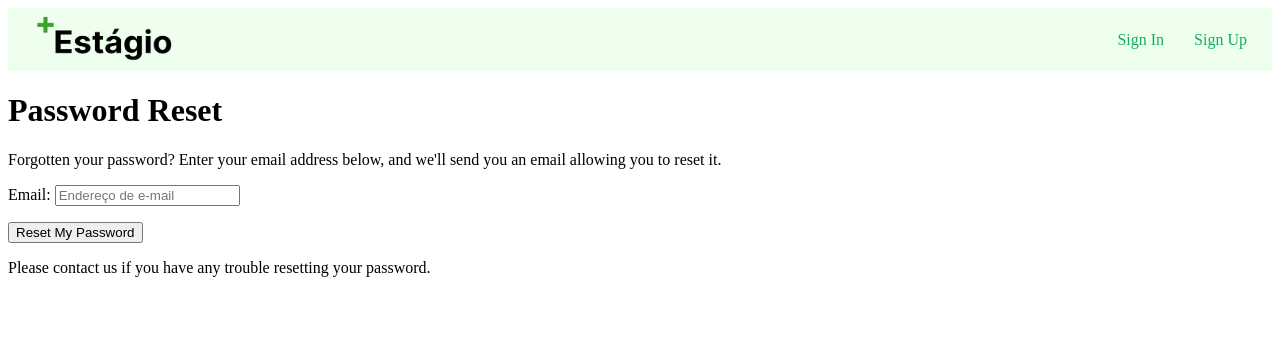
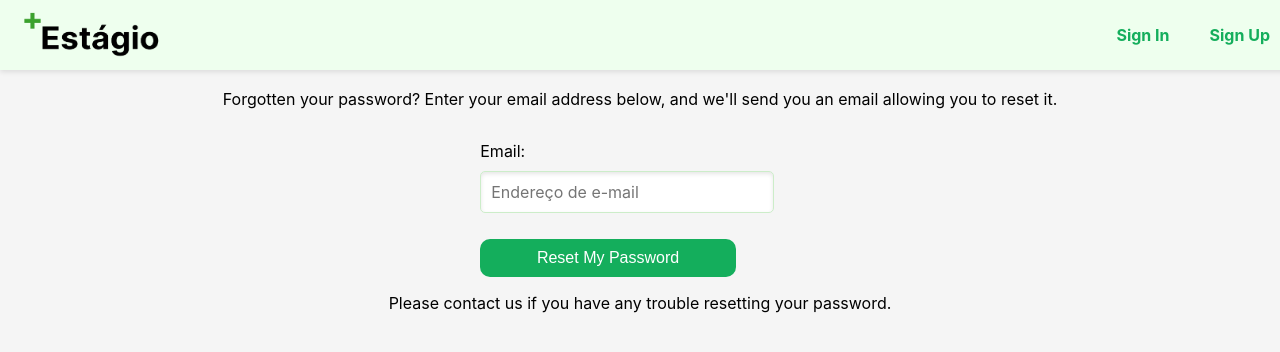
Before and after one commit to JefteFontes/estagio-plus-ProExt, a Django app: page /password/reset/ in a window 1280 px wide. Shown: the top 352 px of the page. Run offline with Django 5.2, Linux system fonts and the light colour scheme.

Commit message:
Ajustando css

```diff
--- a/dashboard/views.py
+++ b/dashboard/views.py
@@ -1,4 +1,5 @@
 from django.shortcuts import render
+
 
 # Create your views here.
 def get_vagas():
@@ -10,6 +11,8 @@
         {'nome': 'Nome do Estágio 5', 'empresa': 'Empresa 5', 'data': '15/01/2050', 'status': 'Pendente'},
     ]
     return vagas
+
+
 def dashboard_instituicao(request):
     # Lógica para exibir dados do dashboard da instituição
     estagios = get_vagas()
--- a/static/base/css/style.css
+++ b/static/base/css/style.css
@@ -0,0 +1,163 @@
+/* Ajuste do conteúdo principal */
+body {
+    font-family: 'Inter', sans-serif;
+    margin: 0;
+    padding: 0;
+    display: flex;
+    flex-direction: column; /* Garante que o header esteja na parte superior */
+    align-items: center;
+    background-color: rgb(245, 245, 245);
+}
+
+/* Adiciona margem ao conteúdo para não sobrepor o header */
+.container {
+    margin-top: 80px; /* Espaço suficiente para compensar a altura do header */
+    width: 100%;
+    max-width: 600px;
+    display: flex;
+    justify-content: center;
+    align-items: center;
+    flex-direction: column;
+    padding: 20px;
+}
+
+/* Estilo para conteúdo */
+.content {
+    width: 100%;
+    max-width: 500px; /* Define um limite claro para o conteúdo */
+    height: auto;
+    display: flex;
+    flex-direction: column;
+    justify-content: center;
+    align-items: center;
+    padding: 30px;
+    background-color: rgb(238, 255, 238);
+    border: 3px solid rgb(204, 237, 201);
+    border-radius: 20px;
+    box-shadow: 0 4px 10px rgb(227, 236, 227);
+    text-align: center; /* Centraliza textos automaticamente */
+}
+
+/* Inputs */
+input[type="text"],
+input[type="email"],
+input[type="password"] {
+    width: 85%;
+    padding: 10px;
+    margin: 10px 0;
+    border: 1px solid rgb(204, 237, 201);
+    border-radius: 5px;
+    box-shadow: inset 0 2px 4px rgba(0, 0, 0, 0.1);
+    font-size: 16px;
+    font-family: 'Inter', sans-serif;
+}
+
+/* Títulos */
+h1 {
+    color: #14AE5C;
+    font-size: 28px;
+    margin-bottom: 20px;
+}
+
+/* Links */
+a {
+    text-decoration: none;
+    color: rgb(20, 174, 92);
+    font-weight: bold;
+}
+
+/* Botões */
+button {
+    width: 80%;
+    padding: 10px;
+    background-color: rgb(20, 174, 92);
+    border: none;
+    border-radius: 10px;
+    color: white;
+    font-size: 16px;
+    cursor: pointer;
+    transition: background-color 0.3s;
+}
+
+button:hover {
+    background-color: rgb(16, 140, 75); /* Cor ao passar o mouse */
+}
+
+/* Botões no container */
+.button-container {
+    width: 100%;
+    display: flex;
+    justify-content: center;
+    margin-top: 20px;
+}
+
+/* Ajuste do header */
+.Header {
+    background-color: RGB(238, 255, 238);
+    display: flex;
+    align-items: center;
+    justify-content: space-between;
+    padding: 5px 20px;
+    width: 100%;
+    position: fixed; /* Garante que o header fique fixo no topo */
+    top: 0; /* Posiciona no topo */
+    left: 0;
+    right: 0; /* Alinha à esquerda */
+    z-index: 10; /* Garante que esteja acima de outros elementos */
+    height: 60px; /* Altura padrão */
+    box-shadow: 0 2px 5px rgba(0, 0, 0, 0.1); /* Sombra para destaque */
+}
+
+.logo {
+    display: flex;
+    align-items: center;
+    gap: 10px;
+}
+
+.logo img {
+    width: 150px;
+    height: 63px;
+    margin-right: 10px;
+}
+
+/* Navbar */
+.navbar-li {
+    position: relative;
+    display: flex;
+    align-items: center;
+    justify-content: center;
+    list-style: none;
+    gap: 20px;
+    margin: 0; /* Remove margens extras */
+    padding: 0; /* Remove padding extra */
+    right: 20px;
+}
+
+.navbar-li li a {
+    text-decoration: none; /* Remove sublinhado dos links */
+    color: RGB(20, 174, 92); /* Define a cor do texto */
+    font-size: 16px; /* Tamanho da fonte */
+    font-weight: bold; /* Deixa o texto em negrito */
+    padding: 5px 10px; /* Adiciona espaço interno para os links */
+    border-radius: 5px; /* Arredonda levemente os links */
+    transition: background-color 0.3s ease; /* Efeito ao passar o mouse */
+}
+
+.navbar-li li a:hover {
+    background-color: RGB(204, 237, 201); /* Fundo ao passar o mouse */
+}
+
+/* Para centralizar ainda mais no mobile */
+@media (max-width: 600px) {
+    .content {
+        width: 90%;
+        padding: 20px;
+    }
+
+    input[type="text"],
+    input[type="email"],
+    input[type="password"],
+    button {
+        width: 90%;
+    }
+}
--- a/templates/allauth/layouts/base.html
+++ b/templates/allauth/layouts/base.html
@@ -1,48 +1,34 @@
+{% load i18n %}
+{% load static %}
 <!DOCTYPE html>
 <html>
     <head>
-        {% load static %}
         <meta http-equiv="X-UA-Compatible" content="IE=edge">
         <meta name="viewport" content="width=device-width, initial-scale=1.0">
-        {% load i18n %}
         <title>
             {% block head_title %}
             {% endblock head_title %}
         </title>
+        <link rel="stylesheet" href="{% static 'base/css/style.css' %}">
         {% block extra_head %}
         {% endblock extra_head %}
         {{ block.super }}
-            <style>
-                .header {
-                    background-color: RGB(238, 255, 238);
-                    display: flex;
-                    align-items: center;
-                    justify-content: space-between;
-                    padding: 0 25px;
-                }
-
-                .navbar-li li a {
-                    text-decoration: none;
-                    color: RGB(20, 174, 92);
-                }
-
-                .navbar-li{
-                    display: flex;
-                    align-items: center;
-                    justify-content: center;
-                    list-style-type: none;
-                    gap: 30px;
-                }
-                .header img{
-                    width: 150px;
-                    height: 63px;
-                }
-            </style>
     </head>
     <body>
         {% block body %}
-            <div class="header">
-                <img src="{% static 'img/logo.png' %}" alt="Logo +Estágio">
+            {% if messages %}
+                <div>
+                    <strong>{% trans "Messages:" %}</strong>
+                    <ul>
+                        {% for message in messages %}<li>{{ message }}</li>{% endfor %}
+                    </ul>
+                </div>
+            {% endif %}
+            <div class="Header">
+
+                <div class="logo">
+                    <img src="{% static 'img/logo.png' %}" alt="Logo +Estágio">
+                </div>
                 <ul class = "navbar-li">
                     {% if user.is_authenticated %}
                         {% url 'account_email' as email_url_ %}
--- a/templates/dashboard/base.html
+++ b/templates/dashboard/base.html
@@ -16,14 +16,14 @@
             <img src="{% static 'img/logo.png' %}" alt="Logo +Estágio">
         </div>
         <nav class="navbar-nav">
-            <div class="navbar-menu">
+            {% comment %} <div class="navbar-menu">
                 <a href="#">Inicio</a>
                 <a href="#">Contato</a>
                 <a href="#">Sobre</a>
-            </div>
+            </div> {% endcomment %}
             <div class = "divider"></div>
             <div class="navbar-user">
-                <a title="Notificação" href="#" class="notif-btn"><i class="fa-regular fa-bell"></i></a>
+                {% comment %} <a title="Notificação" href="#" class="notif-btn"><i class="fa-regular fa-bell"></i></a> {% endcomment %}
                 <div class="user-info">
                     <img src="{% static 'img/default.png' %}" alt="Foto de perfil">
                     <span class="user-name">{{ request.user.username }}</span>
```
Also changed, not shown: templates/account/login.html (+5 -72 lines), templates/account/signup.html (+3 -75 lines).
